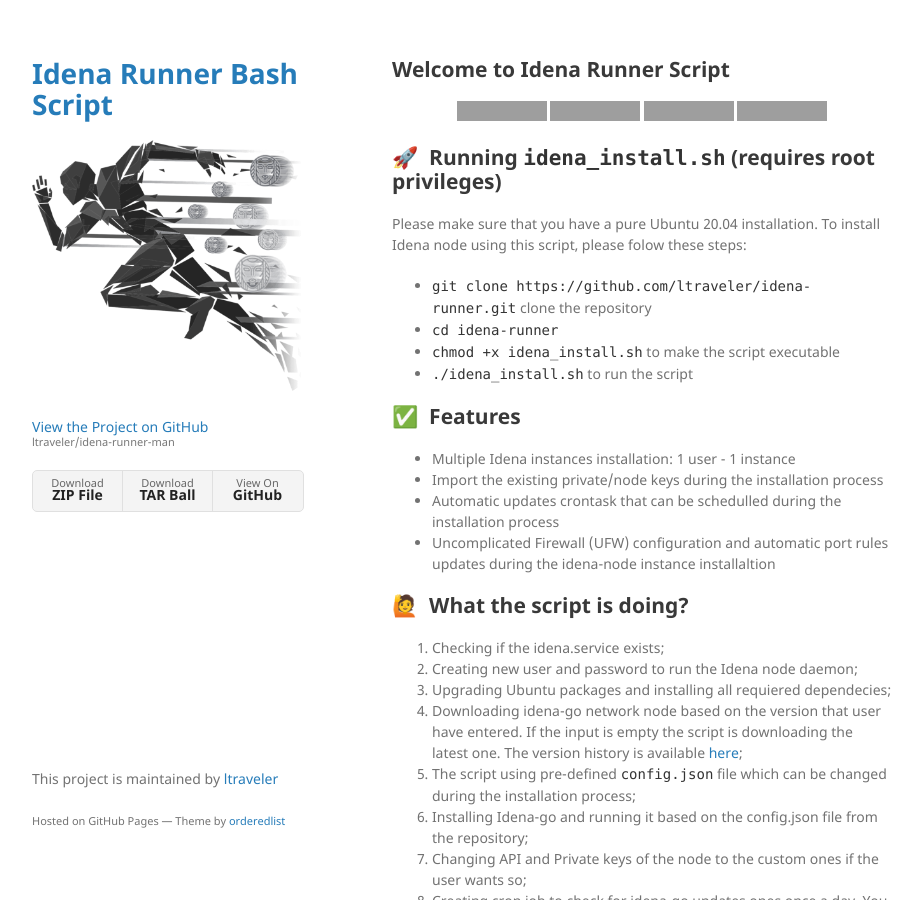
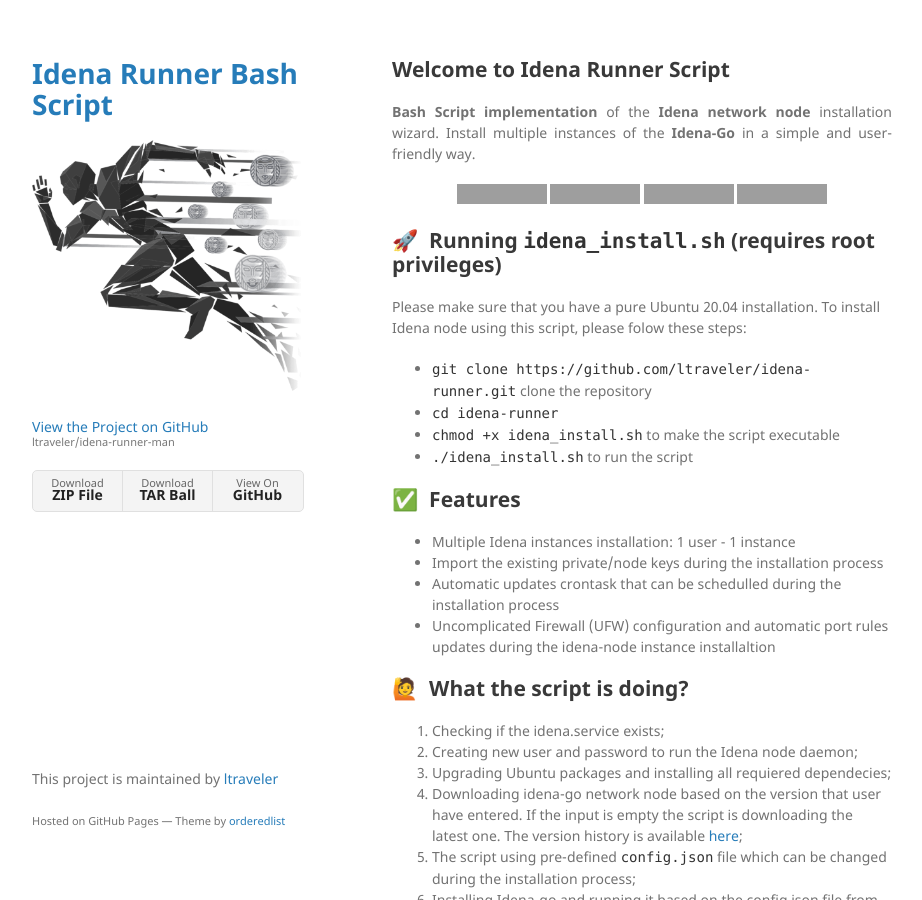
Before and after one commit to ltraveler/idena-runner-man, a Jekyll site: the page built from index.md, in a window 1280 px wide and 900 px high, cut to the strip 0-900 px from the top of the window. Shown: the whole strip, without its empty margins (178-1100 px from the left). Built offline with Jekyll 4.4.1, drawn with Linux system fonts in a browser that asks for light colours; our own code applies the rules of GitHub Pages for plain Markdown files; the repository's description, which GitHub fills in, is left out; grey boxes are pictures that could not be loaded.

Commit message:
Update index.md

```diff
--- a/index.md
+++ b/index.md
@@ -1,4 +1,6 @@
 ## Welcome to Idena Runner Script
+
+<p align="justify"><b>Bash Script implementation</b> of the <b>Idena network node</b> installation wizard. Install multiple instances of the <b>Idena-Go</b> in a simple and user-friendly way.</p>
 
 <p align="center"><a href="https://github.com/ltraveler/idena-runner/releases/latest" target="_blank"><img src="https://img.shields.io/badge/version-v0.2.2-blue?style=for-the-badge&logo=none" alt="idena runner latest version" /></a>&nbsp;<a href="https://wiki.ubuntu.com/FocalFossa/ReleaseNotes" target="_blank"><img src="https://img.shields.io/badge/Ubuntu-20.04(LTS)+-00ADD8?style=for-the-badge&logo=none" alt="Ubuntu minimum version" /></a>&nbsp;<a href="https://github.com/ltraveler/idena-runner/blob/main/CHANGELOG.md" target="_blank"><img src="https://img.shields.io/badge/Build-Stable-success?style=for-the-badge&logo=none" alt="idena-go latest release" /></a>&nbsp;<a href="https://www.gnu.org/licenses/quick-guide-gplv3.html" target="_blank"><img src="https://img.shields.io/badge/license-GPL3.0-red?style=for-the-badge&logo=none" alt="license" /></a></p>
 
```
